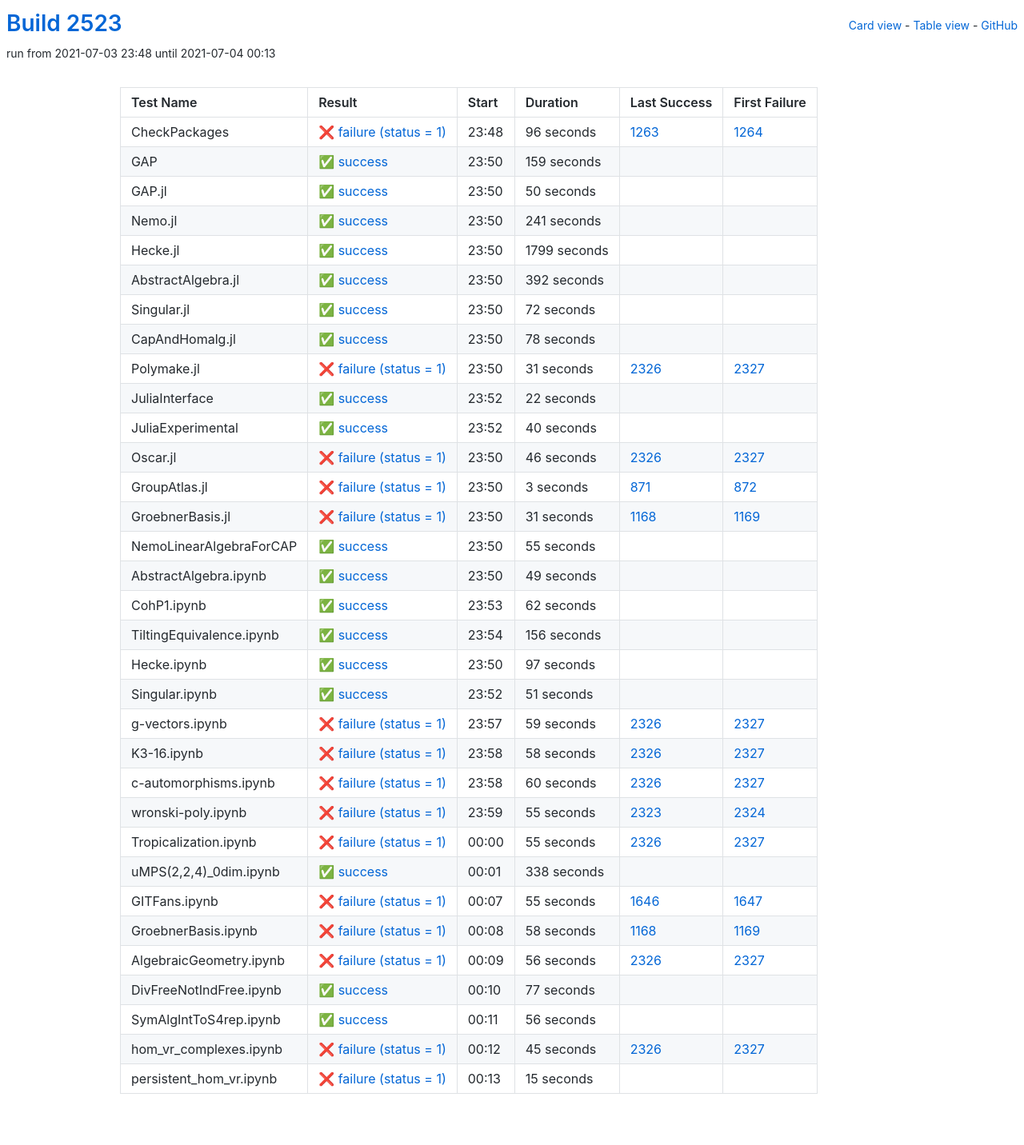
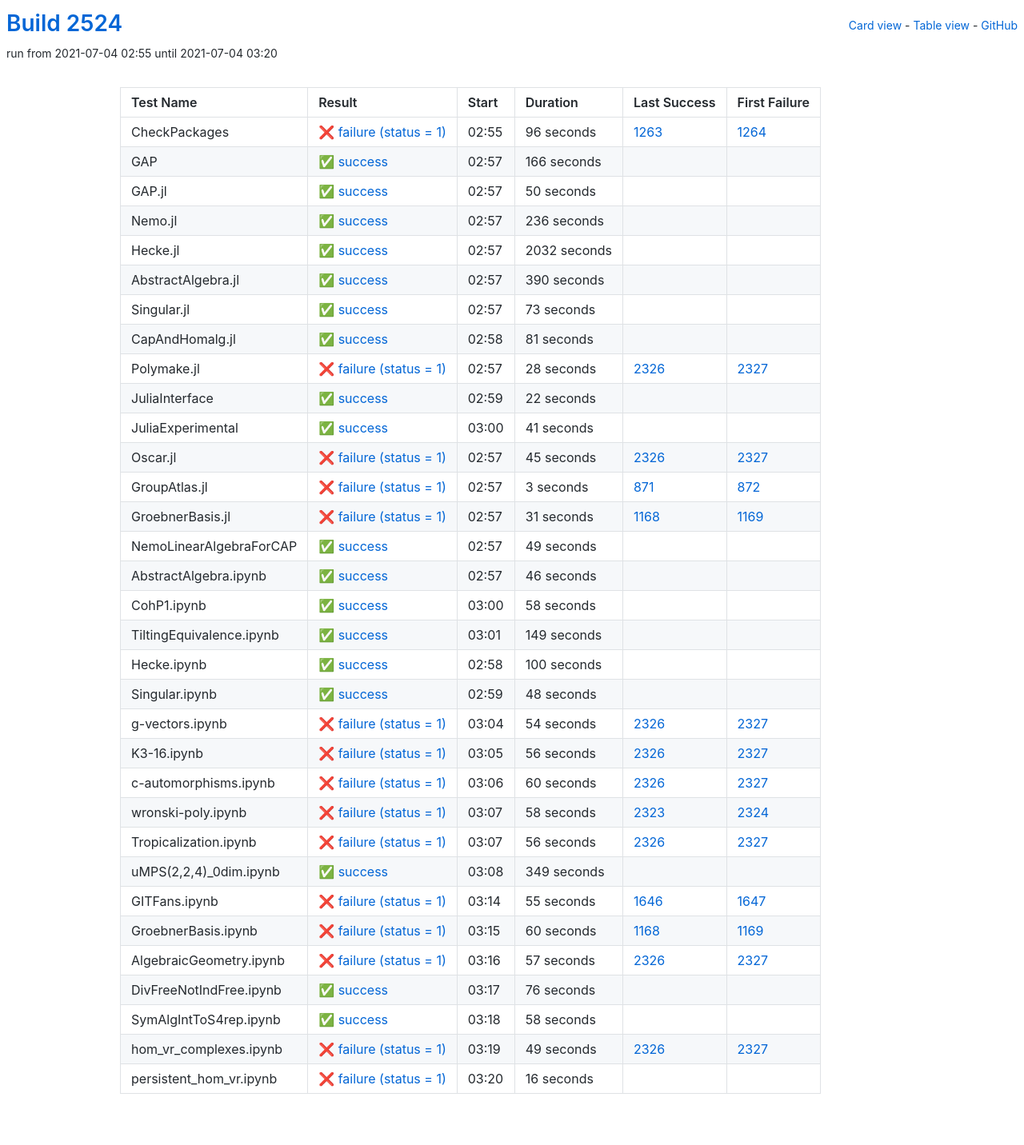
Before and after one commit to oscar-system/oscar-ci-status-stable, a Jekyll site: the page built from table.html, in a window 1280 px wide. Shown: the whole page at 80% size. Built offline with Jekyll 4.4.1, drawn with Linux system fonts in a browser that asks for light colours.

Commit message:
Build #2524

```diff
--- a/_data/ci.yml
+++ b/_data/ci.yml
@@ -1,6 +1,6 @@
 ---
-build: 2523
-build_url: https://oscarci.mathematik.uni-kl.de/job/oscar-stable/2523/
+build: 2524
+build_url: https://oscarci.mathematik.uni-kl.de/job/oscar-stable/2524/
 job: oscar-stable
 organization: oscar-system
 repo: oscar-ci-status-stable
@@ -8,8 +8,8 @@ repourl: https://github.com/oscar-system/oscar-ci-status-stable
 tests:
 - name: CheckPackages
   id: checkpackages
-  log: https://oscarci.mathematik.uni-kl.de/job/oscar-stable/2523/artifact/logs/build-2523/CheckPackages.log
-  start: 2021-07-03 23:48
+  log: https://oscarci.mathematik.uni-kl.de/job/oscar-stable/2524/artifact/logs/build-2524/CheckPackages.log
+  start: 2021-07-04 02:55
   success: false
   exitcode: 1
   status: failure
@@ -20,20 +20,20 @@ tests:
   first_failure_url: https://oscarci.mathematik.uni-kl.de/job/oscar-stable/1264/
 - name: GAP
   id: gap
-  log: https://oscarci.mathematik.uni-kl.de/job/oscar-stable/2523/artifact/logs/build-2523/GAP.log
-  start: 2021-07-03 23:50
+  log: https://oscarci.mathematik.uni-kl.de/job/oscar-stable/2524/artifact/logs/build-2524/GAP.log
+  start: 2021-07-04 02:57
   success: true
   exitcode: 0
   status: success
-  duration: 159
+  duration: 166
   last_success: false
   last_success_url:
   first_failure: false
   first_failure_url:
 - name: GAP.jl
   id: gap-jl
-  log: https://oscarci.mathematik.uni-kl.de/job/oscar-stable/2523/artifact/logs/build-2523/GAP.jl.log
-  start: 2021-07-03 23:50
+  log: https://oscarci.mathematik.uni-kl.de/job/oscar-stable/2524/artifact/logs/build-2524/GAP.jl.log
+  start: 2021-07-04 02:57
   success: true
   exitcode: 0
   status: success
@@ -44,80 +44,80 @@ tests:
   first_failure_url:
 - name: Nemo.jl
   id: nemo-jl
-  log: https://oscarci.mathematik.uni-kl.de/job/oscar-stable/2523/artifact/logs/build-2523/Nemo.jl.log
-  start: 2021-07-03 23:50
+  log: https://oscarci.mathematik.uni-kl.de/job/oscar-stable/2524/artifact/logs/build-2524/Nemo.jl.log
+  start: 2021-07-04 02:57
   success: true
   exitcode: 0
   status: success
-  duration: 241
+  duration: 236
   last_success: false
   last_success_url:
   first_failure: false
   first_failure_url:
 - name: Hecke.jl
   id: hecke-jl
-  log: https://oscarci.mathematik.uni-kl.de/job/oscar-stable/2523/artifact/logs/build-2523/Hecke.jl.log
-  start: 2021-07-03 23:50
+  log: https://oscarci.mathematik.uni-kl.de/job/oscar-stable/2524/artifact/logs/build-2524/Hecke.jl.log
+  start: 2021-07-04 02:57
   success: true
   exitcode: 0
   status: success
-  duration: 1799
+  duration: 2032
   last_success: false
   last_success_url:
   first_failure: false
   first_failure_url:
 - name: AbstractAlgebra.jl
   id: abstractalgebra-jl
-  log: https://oscarci.mathematik.uni-kl.de/job/oscar-stable/2523/artifact/logs/build-2523/AbstractAlgebra.jl.log
-  start: 2021-07-03 23:50
+  log: https://oscarci.mathematik.uni-kl.de/job/oscar-stable/2524/artifact/logs/build-2524/AbstractAlgebra.jl.log
+  start: 2021-07-04 02:57
   success: true
   exitcode: 0
   status: success
-  duration: 392
+  duration: 390
   last_success: false
   last_success_url:
   first_failure: false
   first_failure_url:
 - name: Singular.jl
   id: singular-jl
-  log: https://oscarci.mathematik.uni-kl.de/job/oscar-stable/2523/artifact/logs/build-2523/Singular.jl.log
-  start: 2021-07-03 23:50
+  log: https://oscarci.mathematik.uni-kl.de/job/oscar-stable/2524/artifact/logs/build-2524/Singular.jl.log
+  start: 2021-07-04 02:57
   success: true
   exitcode: 0
   status: success
-  duration: 72
+  duration: 73
   last_success: false
   last_success_url:
   first_failure: false
   first_failure_url:
 - name: CapAndHomalg.jl
   id: capandhomalg-jl
-  log: https://oscarci.mathematik.uni-kl.de/job/oscar-stable/2523/artifact/logs/build-2523/CapAndHomalg.jl.log
-  start: 2021-07-03 23:50
+  log: https://oscarci.mathematik.uni-kl.de/job/oscar-stable/2524/artifact/logs/build-2524/CapAndHomalg.jl.log
+  start: 2021-07-04 02:58
   success: true
   exitcode: 0
   status: success
-  duration: 78
+  duration: 81
   last_success: false
   last_success_url:
   first_failure: false
   first_failure_url:
 - name: Polymake.jl
   id: polymake-jl
-  log: https://oscarci.mathematik.uni-kl.de/job/oscar-stable/2523/artifact/logs/build-2523/Polymake.jl.log
-  start: 2021-07-03 23:50
+  log: https://oscarci.mathematik.uni-kl.de/job/oscar-stable/2524/artifact/logs/build-2524/Polymake.jl.log
+  start: 2021-07-04 02:57
   success: false
   exitcode: 1
   status: failure
-  duration: 31
+  duration: 28
   last_success: 2326
   last_success_url: https://oscarci.mathematik.uni-kl.de/job/oscar-stable/2326/
   first_failure: 2327
   first_failure_url: https://oscarci.mathematik.uni-kl.de/job/oscar-stable/2327/
 - name: JuliaInterface
   id: juliainterface
-  log: https://oscarci.mathematik.uni-kl.de/job/oscar-stable/2523/artifact/logs/build-2523/JuliaInterface.log
-  start: 2021-07-03 23:52
+  log: https://oscarci.mathematik.uni-kl.de/job/oscar-stable/2524/artifact/logs/build-2524/JuliaInterface.log
+  start: 2021-07-04 02:59
   success: true
   exitcode: 0
   status: success
@@ -128,32 +128,32 @@ tests:
   first_failure_url:
 - name: JuliaExperimental
   id: juliaexperimental
-  log: https://oscarci.mathematik.uni-kl.de/job/oscar-stable/2523/artifact/logs/build-2523/JuliaExperimental.log
-  start: 2021-07-03 23:52
+  log: https://oscarci.mathematik.uni-kl.de/job/oscar-stable/2524/artifact/logs/build-2524/JuliaExperimental.log
+  start: 2021-07-04 03:00
   success: true
   exitcode: 0
   status: success
-  duration: 40
+  duration: 41
   last_success: false
   last_success_url:
   first_failure: false
   first_failure_url:
 - name: Oscar.jl
   id: oscar-jl
-  log: https://oscarci.mathematik.uni-kl.de/job/oscar-stable/2523/artifact/logs/build-2523/Oscar.jl.log
-  start: 2021-07-03 23:50
+  log: https://oscarci.mathematik.uni-kl.de/job/oscar-stable/2524/artifact/logs/build-2524/Oscar.jl.log
+  start: 2021-07-04 02:57
   success: false
   exitcode: 1
   status: failure
-  duration: 46
+  duration: 45
   last_success: 2326
   last_success_url: https://oscarci.mathematik.uni-kl.de/job/oscar-stable/2326/
   first_failure: 2327
   first_failure_url: https://oscarci.mathematik.uni-kl.de/job/oscar-stable/2327/
 - name: GroupAtlas.jl
   id: groupatlas-jl
-  log: https://oscarci.mathematik.uni-kl.de/job/oscar-stable/2523/artifact/logs/build-2523/GroupAtlas.jl.log
-  start: 2021-07-03 23:50
+  log: https://oscarci.mathematik.uni-kl.de/job/oscar-stable/2524/artifact/logs/build-2524/GroupAtlas.jl.log
+  start: 2021-07-04 02:57
   success: false
   exitcode: 1
   status: failure
@@ -164,8 +164,8 @@ tests:
   first_failure_url: https://oscarci.mathematik.uni-kl.de/job/oscar-stable/872/
 - name: GroebnerBasis.jl
   id: groebnerbasis-jl
-  log: https://oscarci.mathematik.uni-kl.de/job/oscar-stable/2523/artifact/logs/build-2523/GroebnerBasis.jl.log
-  start: 2021-07-03 23:50
+  log: https://oscarci.mathematik.uni-kl.de/job/oscar-stable/2524/artifact/logs/build-2524/GroebnerBasis.jl.log
+  start: 2021-07-04 02:57
   success: false
   exitcode: 1
   status: failure
@@ -176,20 +176,8 @@ tests:
   first_failure_url: https://oscarci.mathematik.uni-kl.de/job/oscar-stable/1169/
 - name: NemoLinearAlgebraForCAP
   id: nemolinearalgebraforcap
-  log: https://oscarci.mathematik.uni-kl.de/job/oscar-stable/2523/artifact/logs/build-2523/NemoLinearAlgebraForCAP.log
-  start: 2021-07-03 23:50
-  success: true
-  exitcode: 0
-  status: success
-  duration: 55
-  last_success: false
-  last_success_url:
-  first_failure: false
-  first_failure_url:
-- name: AbstractAlgebra.ipynb
-  id: abstractalgebra-ipynb
-  log: https://oscarci.mathematik.uni-kl.de/job/oscar-stable/2523/artifact/logs/build-2523/AbstractAlgebra.ipynb.log
-  start: 2021-07-03 23:50
+  log: https://oscarci.mathematik.uni-kl.de/job/oscar-stable/2524/artifact/logs/build-2524/NemoLinearAlgebraForCAP.log
+  start: 2021-07-04 02:57
   success: true
   exitcode: 0
   status: success
@@ -198,82 +186,94 @@ tests:
   last_success_url:
   first_failure: false
   first_failure_url:
-- name: CohP1.ipynb
-  id: cohp1-ipynb
-  log: https://oscarci.mathematik.uni-kl.de/job/oscar-stable/2523/artifact/logs/build-2523/CohP1.ipynb.log
-  start: 2021-07-03 23:53
+- name: AbstractAlgebra.ipynb
+  id: abstractalgebra-ipynb
+  log: https://oscarci.mathematik.uni-kl.de/job/oscar-stable/2524/artifact/logs/build-2524/AbstractAlgebra.ipynb.log
+  start: 2021-07-04 02:57
   success: true
   exitcode: 0
   status: success
-  duration: 62
+  duration: 46
+  last_success: false
+  last_success_url:
+  first_failure: false
+  first_failure_url:
+- name: CohP1.ipynb
+  id: cohp1-ipynb
+  log: https://oscarci.mathematik.uni-kl.de/job/oscar-stable/2524/artifact/logs/build-2524/CohP1.ipynb.log
+  start: 2021-07-04 03:00
+  success: true
+  exitcode: 0
+  status: success
+  duration: 58
   last_success: false
   last_success_url:
   first_failure: false
   first_failure_url:
 - name: TiltingEquivalence.ipynb
   id: tiltingequivalence-ipynb
-  log: https://oscarci.mathematik.uni-kl.de/job/oscar-stable/2523/artifact/logs/build-2523/TiltingEquivalence.ipynb.log
-  start: 2021-07-03 23:54
+  log: https://oscarci.mathematik.uni-kl.de/job/oscar-stable/2524/artifact/logs/build-2524/TiltingEquivalence.ipynb.log
+  start: 2021-07-04 03:01
   success: true
   exitcode: 0
   status: success
-  duration: 156
+  duration: 149
   last_success: false
   last_success_url:
   first_failure: false
   first_failure_url:
 - name: Hecke.ipynb
   id: hecke-ipynb
-  log: https://oscarci.mathematik.uni-kl.de/job/oscar-stable/2523/artifact/logs/build-2523/Hecke.ipynb.log
-  start: 2021-07-03 23:50
+  log: https://oscarci.mathematik.uni-kl.de/job/oscar-stable/2524/artifact/logs/build-2524/Hecke.ipynb.log
+  start: 2021-07-04 02:58
   success: true
   exitcode: 0
   status: success
-  duration: 97
+  duration: 100
   last_success: false
   last_success_url:
   first_failure: false
   first_failure_url:
 - name: Singular.ipynb
   id: singular-ipynb
-  log: https://oscarci.mathematik.uni-kl.de/job/oscar-stable/2523/artifact/logs/build-2523/Singular.ipynb.log
-  start: 2021-07-03 23:52
+  log: https://oscarci.mathematik.uni-kl.de/job/oscar-stable/2524/artifact/logs/build-2524/Singular.ipynb.log
+  start: 2021-07-04 02:59
   success: true
   exitcode: 0
   status: success
-  duration: 51
+  duration: 48
   last_success: false
   last_success_url:
   first_failure: false
   first_failure_url:
 - name: g-vectors.ipynb
   id: g-vectors-ipynb
-  log: https://oscarci.mathematik.uni-kl.de/job/oscar-stable/2523/artifact/logs/build-2523/g-vectors.ipynb.log
-  start: 2021-07-03 23:57
+  log: https://oscarci.mathematik.uni-kl.de/job/oscar-stable/2524/artifact/logs/build-2524/g-vectors.ipynb.log
+  start: 2021-07-04 03:04
   success: false
   exitcode: 1
   status: failure
-  duration: 59
+  duration: 54
   last_success: 2326
   last_success_url: https://oscarci.mathematik.uni-kl.de/job/oscar-stable/2326/
   first_failure: 2327
   first_failure_url: https://oscarci.mathematik.uni-kl.de/job/oscar-stable/2327/
 - name: K3-16.ipynb
   id: k3-16-ipynb
-  log: https://oscarci.mathematik.uni-kl.de/job/oscar-stable/2523/artifact/logs/build-2523/K3-16.ipynb.log
-  start: 2021-07-03 23:58
+  log: https://oscarci.mathematik.uni-kl.de/job/oscar-stable/2524/artifact/logs/build-2524/K3-16.ipynb.log
+  start: 2021-07-04 03:05
   success: false
   exitcode: 1
   status: failure
-  duration: 58
+  duration: 56
   last_success: 2326
   last_success_url: https://oscarci.mathematik.uni-kl.de/job/oscar-stable/2326/
   first_failure: 2327
   first_failure_url: https://oscarci.mathematik.uni-kl.de/job/oscar-stable/2327/
 - name: c-automorphisms.ipynb
   id: c-automorphisms-ipynb
-  log: https://oscarci.mathematik.uni-kl.de/job/oscar-stable/2523/artifact/logs/build-2523/c-automorphisms.ipynb.log
-  start: 2021-07-03 23:58
+  log: https://oscarci.mathematik.uni-kl.de/job/oscar-stable/2524/artifact/logs/build-2524/c-automorphisms.ipynb.log
+  start: 2021-07-04 03:06
   success: false
   exitcode: 1
   status: failure
@@ -284,44 +284,44 @@ tests:
   first_failure_url: https://oscarci.mathematik.uni-kl.de/job/oscar-stable/2327/
 - name: wronski-poly.ipynb
   id: wronski-poly-ipynb
-  log: https://oscarci.mathematik.uni-kl.de/job/oscar-stable/2523/artifact/logs/build-2523/wronski-poly.ipynb.log
-  start: 2021-07-03 23:59
+  log: https://oscarci.mathematik.uni-kl.de/job/oscar-stable/2524/artifact/logs/build-2524/wronski-poly.ipynb.log
+  start: 2021-07-04 03:07
   success: false
   exitcode: 1
   status: failure
-  duration: 55
+  duration: 58
   last_success: 2323
   last_success_url: https://oscarci.mathematik.uni-kl.de/job/oscar-stable/2323/
   first_failure: 2324
   first_failure_url: https://oscarci.mathematik.uni-kl.de/job/oscar-stable/2324/
 - name: Tropicalization.ipynb
   id: tropicalization-ipynb
-  log: https://oscarci.mathematik.uni-kl.de/job/oscar-stable/2523/artifact/logs/build-2523/Tropicalization.ipynb.log
-  start: 2021-07-04 00:00
+  log: https://oscarci.mathematik.uni-kl.de/job/oscar-stable/2524/artifact/logs/build-2524/Tropicalization.ipynb.log
+  start: 2021-07-04 03:07
   success: false
   exitcode: 1
   status: failure
-  duration: 55
+  duration: 56
   last_success: 2326
   last_success_url: https://oscarci.mathematik.uni-kl.de/job/oscar-stable/2326/
   first_failure: 2327
   first_failure_url: https://oscarci.mathematik.uni-kl.de/job/oscar-stable/2327/
 - name: uMPS(2,2,4)_0dim.ipynb
   id: umps-2-2-4-0dim-ipynb
-  log: https://oscarci.mathematik.uni-kl.de/job/oscar-stable/2523/artifact/logs/build-2523/uMPS-2-2-4-_0dim.ipynb.log
-  start: 2021-07-04 00:01
+  log: https://oscarci.mathematik.uni-kl.de/job/oscar-stable/2524/artifact/logs/build-2524/uMPS-2-2-4-_0dim.ipynb.log
+  start: 2021-07-04 03:08
   success: true
   exitcode: 0
   status: success
-  duration: 338
+  duration: 349
   last_success: false
   last_success_url:
   first_failure: false
   first_failure_url:
 - name: GITFans.ipynb
   id: gitfans-ipynb
-  log: https://oscarci.mathematik.uni-kl.de/job/oscar-stable/2523/artifact/logs/build-2523/GITFans.ipynb.log
-  start: 2021-07-04 00:07
+  log: https://oscarci.mathematik.uni-kl.de/job/oscar-stable/2524/artifact/logs/build-2524/GITFans.ipynb.log
+  start: 2021-07-04 03:14
   success: false
   exitcode: 1
   status: failure
@@ -332,72 +332,72 @@ tests:
   first_failure_url: https://oscarci.mathematik.uni-kl.de/job/oscar-stable/1647/
 - name: GroebnerBasis.ipynb
   id: groebnerbasis-ipynb
-  log: https://oscarci.mathematik.uni-kl.de/job/oscar-stable/2523/artifact/logs/build-2523/GroebnerBasis.ipynb.log
-  start: 2021-07-04 00:08
+  log: https://oscarci.mathematik.uni-kl.de/job/oscar-stable/2524/artifact/logs/build-2524/GroebnerBasis.ipynb.log
+  start: 2021-07-04 03:15
   success: false
   exitcode: 1
   status: failure
-  duration: 58
+  duration: 60
   last_success: 1168
   last_success_url: https://oscarci.mathematik.uni-kl.de/job/oscar-stable/1168/
   first_failure: 1169
   first_failure_url: https://oscarci.mathematik.uni-kl.de/job/oscar-stable/1169/
 - name: AlgebraicGeometry.ipynb
   id: algebraicgeometry-ipynb
-  log: https://oscarci.mathematik.uni-kl.de/job/oscar-stable/2523/artifact/logs/build-2523/AlgebraicGeometry.ipynb.log
-  start: 2021-07-04 00:09
+  log: https://oscarci.mathematik.uni-kl.de/job/oscar-stable/2524/artifact/logs/build-2524/AlgebraicGeometry.ipynb.log
+  start: 2021-07-04 03:16
   success: false
   exitcode: 1
   status: failure
-  duration: 56
+  duration: 57
   last_success: 2326
   last_success_url: https://oscarci.mathematik.uni-kl.de/job/oscar-stable/2326/
   first_failure: 2327
   first_failure_url: https://oscarci.mathematik.uni-kl.de/job/oscar-stable/2327/
 - name: DivFreeNotIndFree.ipynb
   id: divfreenotindfree-ipynb
-  log: https://oscarci.mathematik.uni-kl.de/job/oscar-stable/2523/artifact/logs/build-2523/DivFreeNotIndFree.ipynb.log
-  start: 2021-07-04 00:10
+  log: https://oscarci.mathematik.uni-kl.de/job/oscar-stable/2524/artifact/logs/build-2524/DivFreeNotIndFree.ipynb.log
+  start: 2021-07-04 03:17
   success: true
   exitcode: 0
   status: success
-  duration: 77
+  duration: 76
   last_success: false
   last_success_url:
   first_failure: false
   first_failure_url:
 - name: SymAlgIntToS4rep.ipynb
   id: symalginttos4rep-ipynb
-  log: https://oscarci.mathematik.uni-kl.de/job/oscar-stable/2523/artifact/logs/build-2523/SymAlgIntToS4rep.ipynb.log
-  start: 2021-07-04 00:11
+  log: https://oscarci.mathematik.uni-kl.de/job/oscar-stable/2524/artifact/logs/build-2524/SymAlgIntToS4rep.ipynb.log
+  start: 2021-07-04 03:18
   success: true
   exitcode: 0
   status: success
-  duration: 56
+  duration: 58
   last_success: false
   last_success_url:
   first_failure: false
   first_failure_url:
 - name: hom_vr_complexes.ipynb
   id: hom-vr-complexes-ipynb
-  log: https://oscarci.mathematik.uni-kl.de/job/oscar-stable/2523/artifact/logs/build-2523/hom_vr_complexes.ipynb.log
-  start: 2021-07-04 00:12
+  log: https://oscarci.mathematik.uni-kl.de/job/oscar-stable/2524/artifact/logs/build-2524/hom_vr_complexes.ipynb.log
+  start: 2021-07-04 03:19
   success: false
   exitcode: 1
   status: failure
-  duration: 45
+  duration: 49
   last_success: 2326
   last_success_url: https://oscarci.mathematik.uni-kl.de/job/oscar-stable/2326/
   first_failure: 2327
   first_failure_url: https://oscarci.mathematik.uni-kl.de/job/oscar-stable/2327/
 - name: persistent_hom_vr.ipynb
   id: persistent-hom-vr-ipynb
-  log: https://oscarci.mathematik.uni-kl.de/job/oscar-stable/2523/artifact/logs/build-2523/persistent_hom_vr.ipynb.log
-  start: 2021-07-04 00:13
+  log: https://oscarci.mathematik.uni-kl.de/job/oscar-stable/2524/artifact/logs/build-2524/persistent_hom_vr.ipynb.log
+  start: 2021-07-04 03:20
   success: false
   exitcode: 1
   status: failure
-  duration: 15
+  duration: 16
   last_success: false
   last_success_url:
   first_failure: false
```
Also changed, not shown: README.md.
